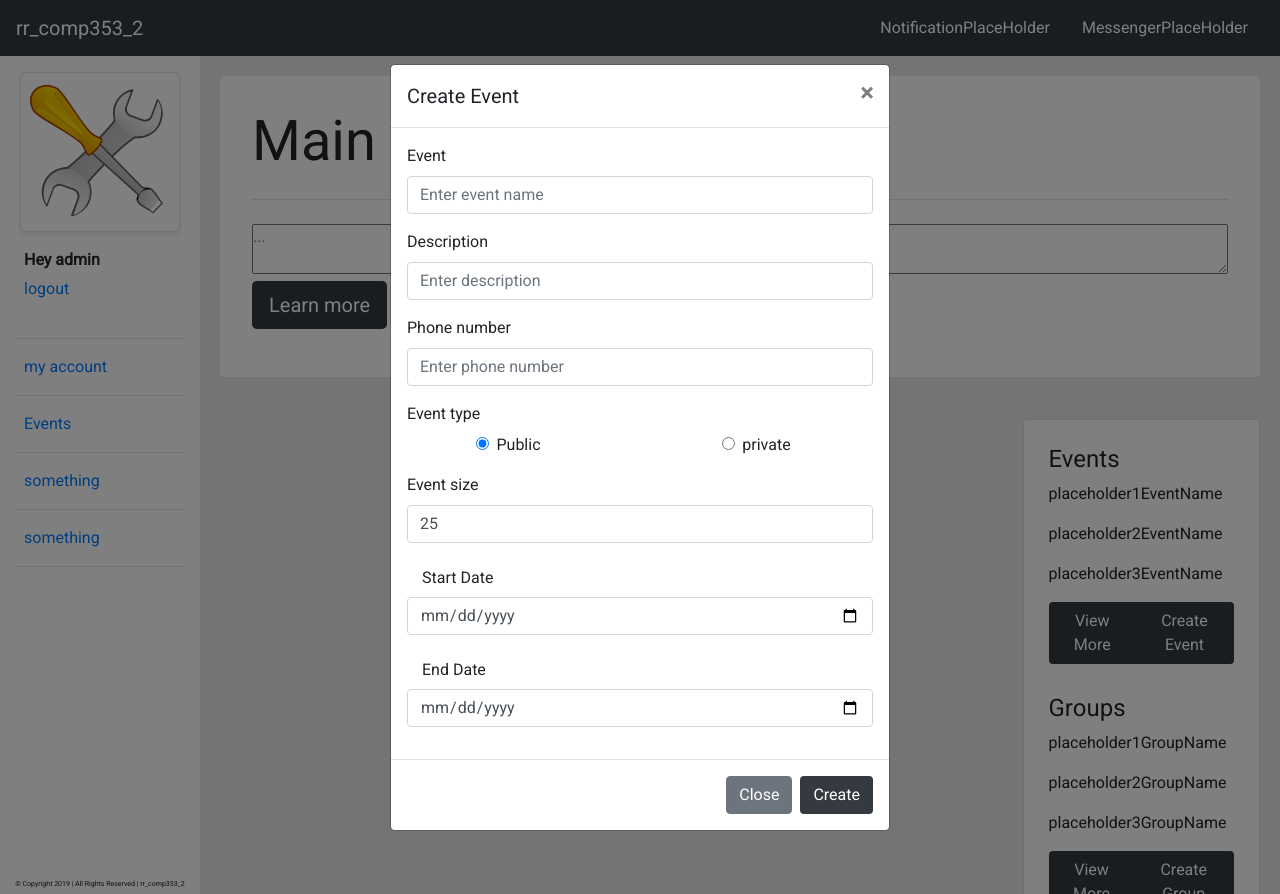
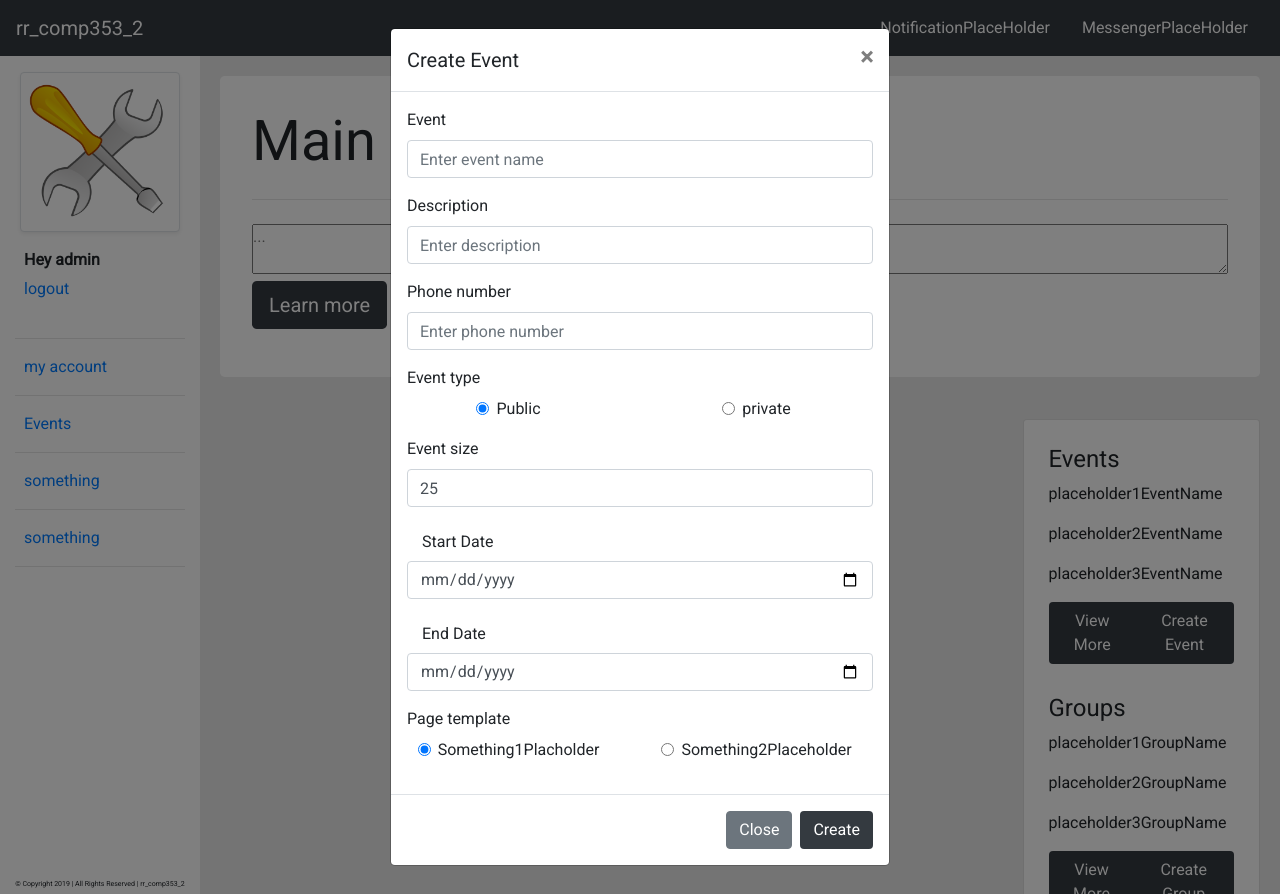
Before and after one commit to lokevin88/comp353, a PHP site: page /skeleton.php in a window 1280 px wide, after a click on "Create Event". Run offline with PHP 8.4, Linux system fonts and the light colour scheme; a user stored in the database is signed in; data comes from the database, SQL or seed files in the repository.

Commit message:
event logic 2

```diff
--- a/src/components/commonGroupAndEvent-component.php
+++ b/src/components/commonGroupAndEvent-component.php
@@ -7,8 +7,9 @@ if(isset($_POST['createEvent'])) {
     $eventSize = $_POST['eventSize'];
     $eventStartDate = $_POST['eventStartDate'];
     $eventEndDate = $_POST['eventEndDate'];
+    $pageTemplate = $_POST['pageTemplate'];
 
-    $eventArray = array($eventName, $eventDescription, $eventPhoneNumber, $eventType, $eventSize, $eventStartDate, $eventEndDate);
+    $eventArray = array($eventName, $eventDescription, $eventPhoneNumber, $eventType, $eventSize, $eventStartDate, $eventEndDate, $pageTemplate);
 
     $event = new Event($databaseConnection, $user_email);
     $event->createEvent($eventArray);
@@ -64,17 +65,17 @@ if(isset($_POST['createEvent'])) {
                     <div class="form-group">
                         <label for="eventName">Event</label>
                         <input type="text" class="form-control" name="eventName" id="eventName"
-                            placeholder="Enter event name">
+                            placeholder="Enter event name" required>
                     </div>
                     <div class="form-group">
                         <label for="eventDescription">Description</label>
                         <input type="text" class="form-control" name="eventDescription" id="eventDescription"
-                            placeholder="Enter description">
+                            placeholder="Enter description" required>
                     </div>
                     <div class="form-group">
                         <label for="eventPhoneNumber">Phone number</label>
                         <input type="text" class="form-control" name="eventPhoneNumber" id="eventPhoneNumber"
-                            placeholder="Enter phone number">
+                            placeholder="Enter phone number" required>
                     </div>
                     <fieldset class="form-group">
                         <p class="col-form-label pt-0">Event type</p>
@@ -111,6 +112,26 @@ if(isset($_POST['createEvent'])) {
                         <input type="date" min="<?php echo date('Y-m-d'); ?>" class="form-control" name="eventEndDate"
                             id="eventEndDate" required>
                     </div>
+                    <fieldset class="form-group">
+                        <p class="col-form-label pt-0">Page template</p>
+                        <div class="row text-center">
+                            <div class="form-check col-md-6">
+                                <input class="form-check-input" type="radio" name="pageTemplate" id="pageTemplate"
+                                    value="/comp353/src/pages/eventTemplate/event-something-template.php" checked
+                                    required>
+                                <label class="form-check-label text-nowrap" for="pageTemplate">
+                                    Something1Placholder
+                                </label>
+                            </div>
+                            <div class="form-check col-md-6">
+                                <input class="form-check-input" type="radio" name="pageTemplate" id="pageTemplate"
+                                    value="/comp353/src/pages/eventTemplate/event-something2-template.php" required>
+                                <label class="form-check-label text-nowrap" for="pageTemplate">
+                                    Something2Placeholder
+                                </label>
+                            </div>
+                        </div>
+                    </fieldset>
                 </div>
                 <div class="modal-footer">
                     <button type="button" class="btn btn-secondary" data-dismiss="modal">Close</button>
--- a/src/libs/event.php
+++ b/src/libs/event.php
@@ -19,9 +19,8 @@
             $eventMangerID = mysqli_insert_id($this->db_connection);
 
             // create event
-
-            $insert_EventManagerQuery =  mysqli_query($this->db_connection, "INSERT INTO event (userID, statusCode) VALUES
-            ('$userID', 'PENDING')");
+            $insert_EventManagerQuery =  mysqli_query($this->db_connection, "INSERT INTO event (eventManagerID, eventName, eventDescription, eventPhoneNumber, eventType, size, startDate, endDate, pageTemplate) VALUES
+            ('$eventMangerID', '$eventArray[0]', '$eventArray[1]', '$eventArray[2]', '$eventArray[3]', '$eventArray[4]', '$eventArray[5]', '$eventArray[6]', '$eventArray[7]')");
         }
 
     }
```
